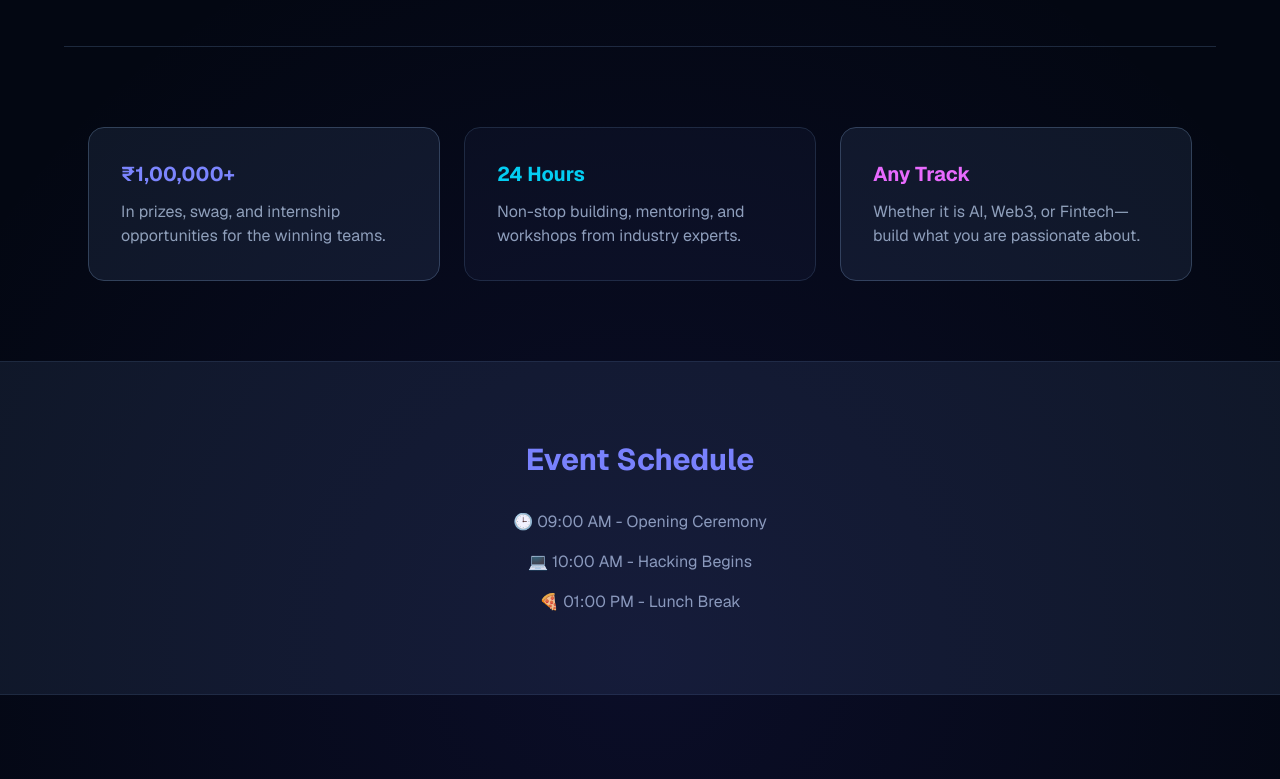
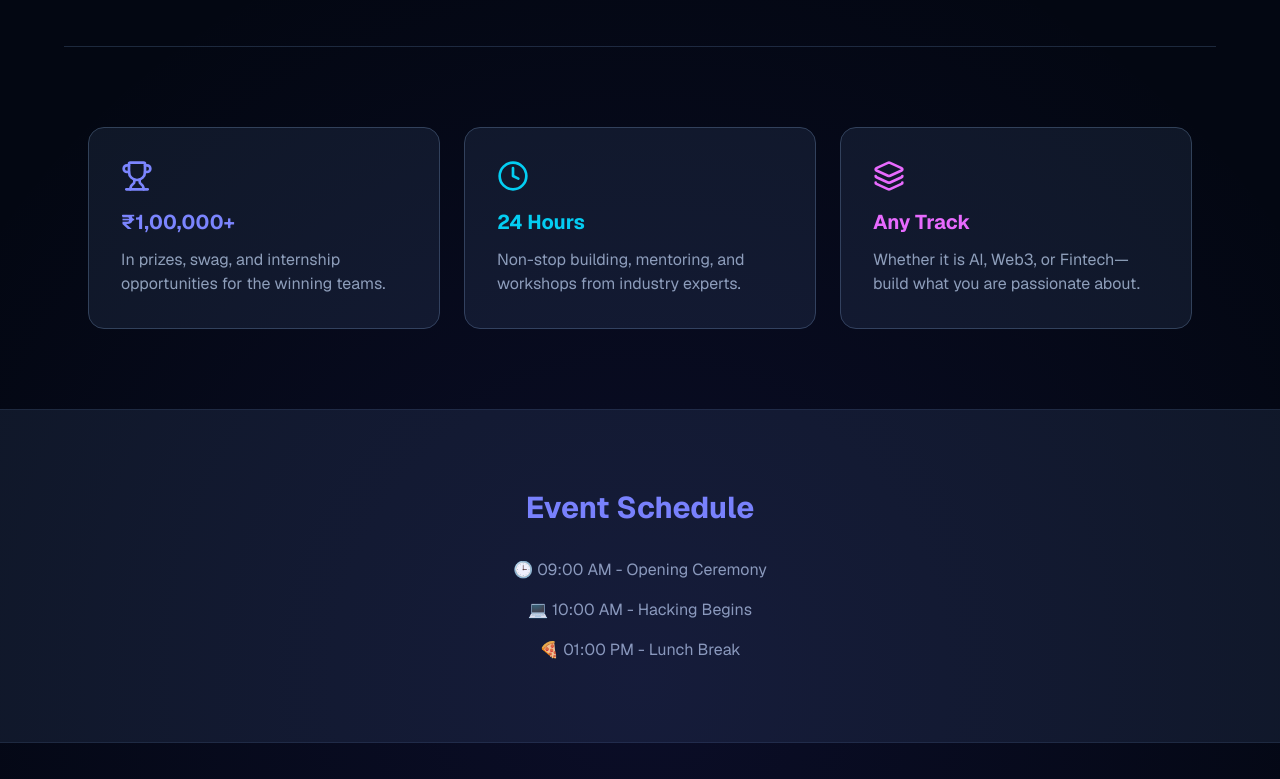
Before and after one commit to abhijeetmandal278-alt/hackathon-26, a Next.js app: page / in a window 1280 px wide. Shown: the part 780-1559 px from the top of the page. Built offline with nearby package versions, Linux system fonts and the light colour scheme.

Commit message:
feat: added lucide icons and fixed prize section layout

```diff
--- a/app/page.tsx
+++ b/app/page.tsx
@@ -1,3 +1,4 @@
+import { Trophy, Clock, Layers } from 'lucide-react';
 export default function Home() {
   return (
     <main className="min-h-screen bg-[#030712] text-white font-sans relative overflow-hidden">
@@ -70,21 +71,25 @@ export default function Home() {
 
   {/* Card 1: Prizes - Indigo Glow */}
   <div className="group p-8 rounded-2xl bg-slate-800/50 border border-slate-700 transition-all duration-300 hover:scale-105 hover:border-indigo-500/50 hover:shadow-[0_0_25px_rgba(99,102,241,0.2)]">
+    <Trophy className="w-8 h-8 text-indigo-400 mb-4 transition-transform group-hover:rotate-12" />
     <h3 className="text-xl font-bold mb-3 text-indigo-400">₹1,00,000+</h3>
     <p className="text-slate-400">In prizes, swag, and internship opportunities for the winning teams.</p>
   </div>
 
   {/* Card 2: 24 Hours - Cyan Glow */}
-  <div className="group p-8 rounded-2xl bg-slate-900/40 border border-slate-800 transition-all duration-300 hover:scale-105 hover:border-cyan-500/50 hover:shadow-[0_0_25px_rgba(6,182,212,0.2)]">
+  <div className="group p-8 rounded-2xl bg-slate-800/50 border border-slate-700 transition-all duration-300 hover:scale-105 hover:border-cyan-500/50 hover:shadow-[0_0_25px_rgba(6,182,212,0.2)]">
+    <Clock className="w-8 h-8 text-cyan-400 mb-4 transition-transform group-hover:scale-110" />
     <h3 className="text-xl font-bold mb-3 text-cyan-400">24 Hours</h3>
     <p className="text-slate-400">Non-stop building, mentoring, and workshops from industry experts.</p>
   </div>
 
   {/* Card 3: Any Track - Fuchsia Glow */}
   <div className="group p-8 rounded-2xl bg-slate-800/50 border border-slate-700 transition-all duration-300 hover:scale-105 hover:border-fuchsia-500/50 hover:shadow-[0_0_25px_rgba(192,38,211,0.2)]">
+    <Layers className="w-8 h-8 text-fuchsia-400 mb-4 transition-transform group-hover:-translate-y-1" />
     <h3 className="text-xl font-bold mb-3 text-fuchsia-400">Any Track</h3>
     <p className="text-slate-400">Whether it is AI, Web3, or Fintech—build what you are passionate about.</p>
   </div>
+
 </section>
 
       {/* Schedule Section */}
--- a/package.json
+++ b/package.json
@@ -10,6 +10,7 @@
   },
   "dependencies": {
     "@supabase/supabase-js": "^2.98.0",
+    "lucide-react": "^0.577.0",
     "next": "16.1.6",
     "react": "19.2.3",
     "react-dom": "19.2.3"
```
Also changed, not shown: 1 other file (tests, documents, lock files or other folders).
